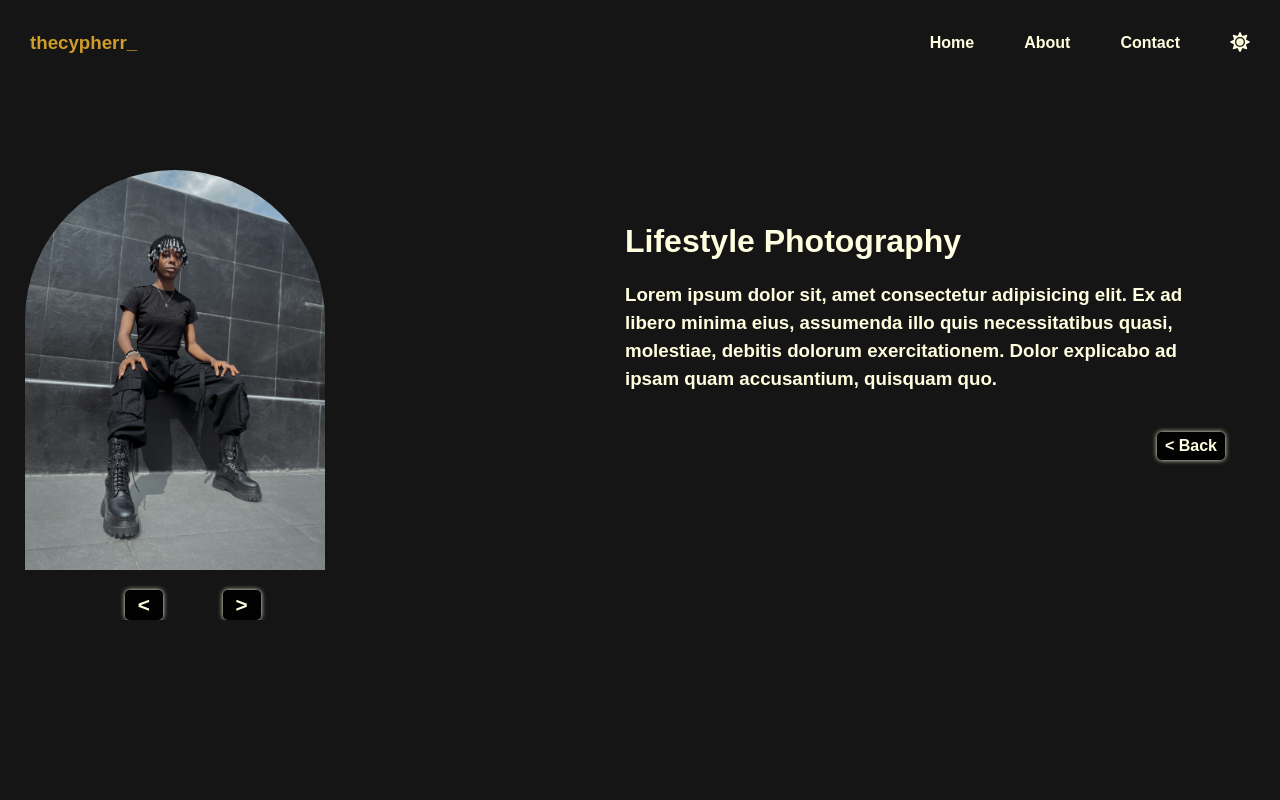
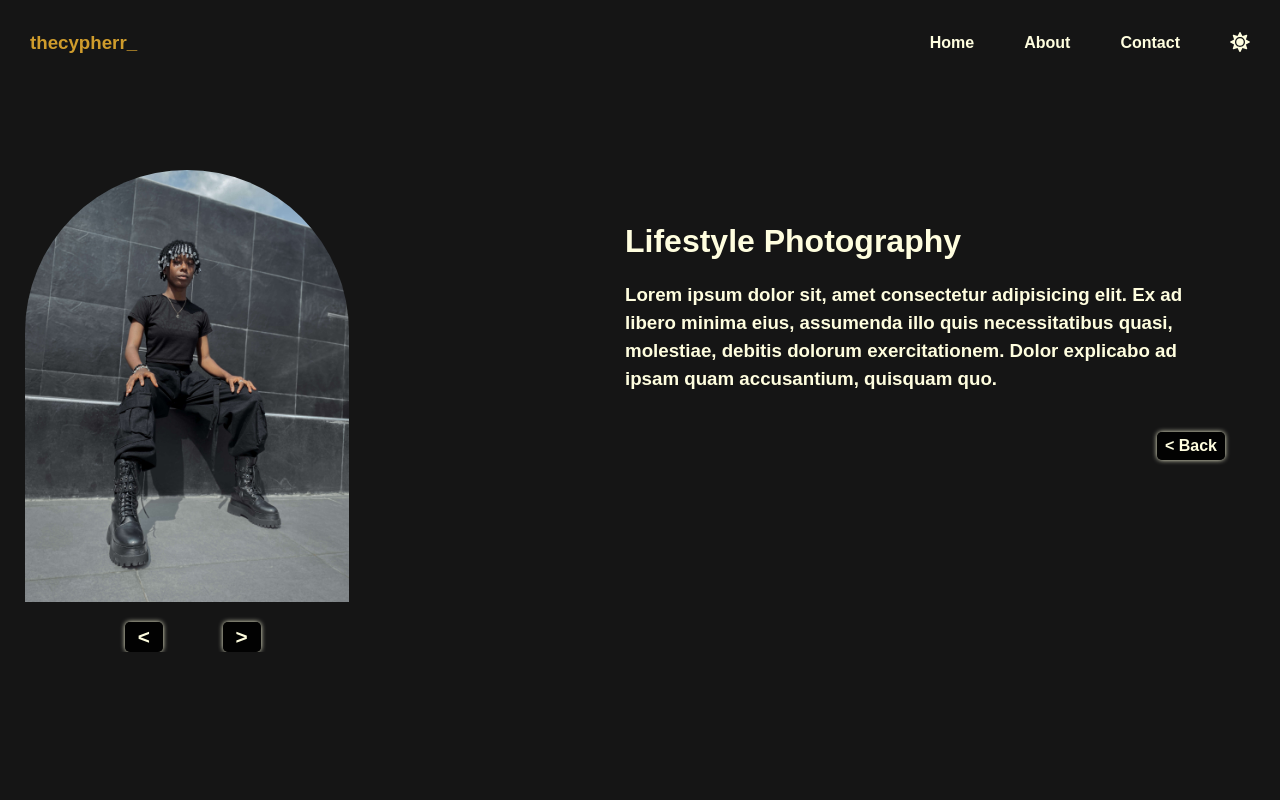
Before and after one commit to TheCypherr/cyphershots, a React (Vite) app: page /Ceci/4 in a window 1280 px wide. Shown: the top 800 px of the page. Built offline with nearby package versions, Linux system fonts and the light colour scheme; the HTML template or start-up script is replaced by a standard one.

Commit message:
made new changes AGAIN

```diff
--- a/src/Components/IbadanDetails/IbadanDetails.css
+++ b/src/Components/IbadanDetails/IbadanDetails.css
@@ -181,7 +181,7 @@ body {
 
   .related-images {
     width: 22rem;
-    height: 25rem;
+    height: 27rem;
     margin-right: 10px;
   }
 }
```
